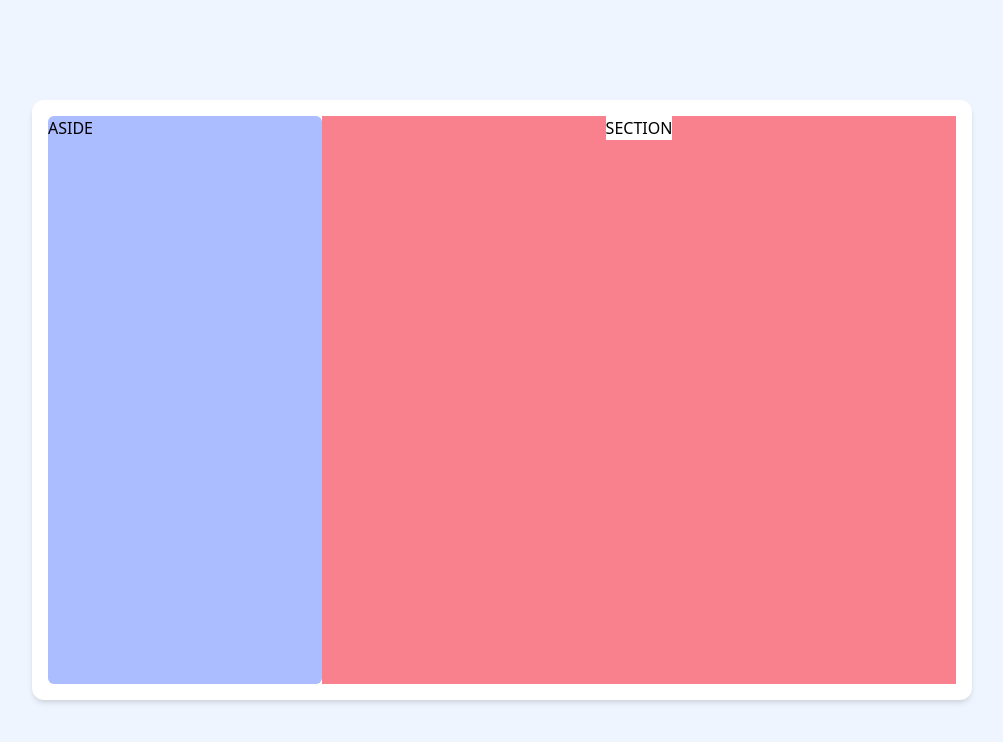
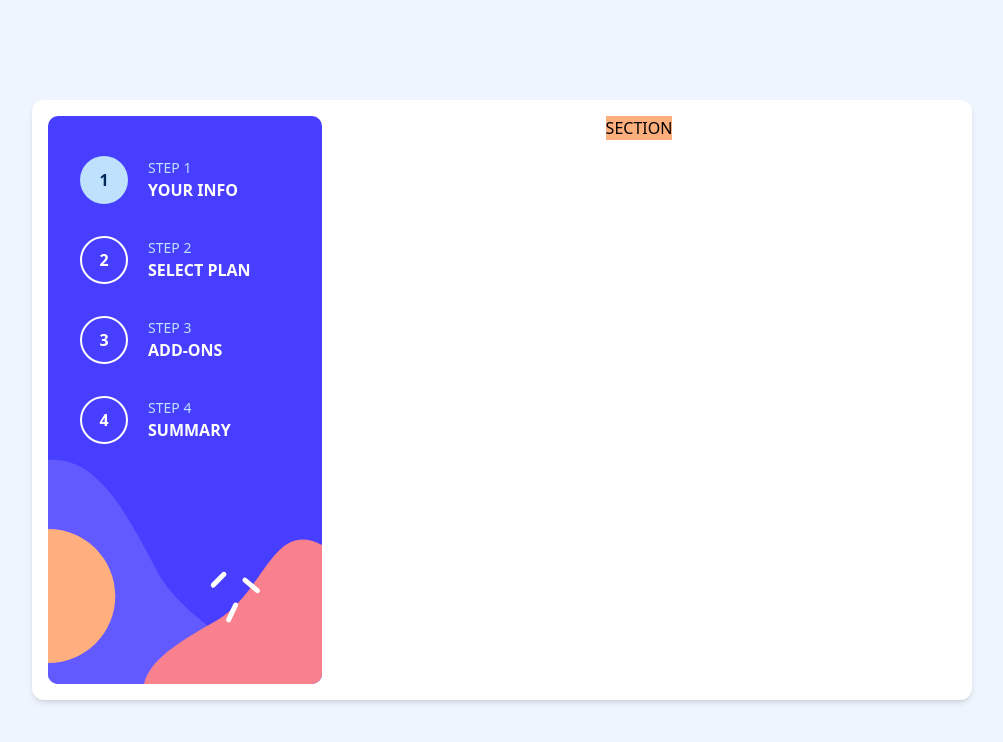
Before and after one commit to Alejandro1709/FM-MultiTabs, a React (Vite) app: page / in a window 1280 px wide. Shown: the top 742 px of the page, without its empty margins (138-1141 px from the left). Built offline with nearby package versions, Linux system fonts and the light colour scheme.

Commit message:
Add: background image to tailwind config

```diff
--- a/src/App.tsx
+++ b/src/App.tsx
@@ -1,10 +1,12 @@
+import Sidebar from "./components/Sidebar"
+
 function App() {
   return (
     <main className="flex md:justify-center md:items-center min-h-screen bg-background">
       <div className="flex flex-col md:flex-row bg-white md:p-[16px] md:shadow-md md:h-[600px] flex-1 md:max-w-[940px] md:rounded-xl">
-        <aside className="md:w-[274px] h-[172px] md:h-full bg-lightBlue md:rounded-md">ASIDE</aside>
-        <section className="flex items-start flex-1 bg-pink">
-          <article className="max-w-[450px] mx-auto bg-white">
+        <Sidebar />
+        <section className="flex items-start flex-1">
+          <article className="max-w-[450px] mx-auto bg-orange">
             SECTION
           </article>
         </section>
--- a/tailwind.config.js
+++ b/tailwind.config.js
@@ -20,6 +20,10 @@ export default {
       fontFamily: {
         ubuntu: ['Ubuntu', 'sans-serif'],
       },
+      backgroundImage: {
+        'hero-desk': "url('src/assets/bg-sidebar-desktop.svg')",
+        'hero-mob': "url('src/assets/bg-sidebar-mobile.svg')",
+      },
     },
   },
   plugins: [],
```
